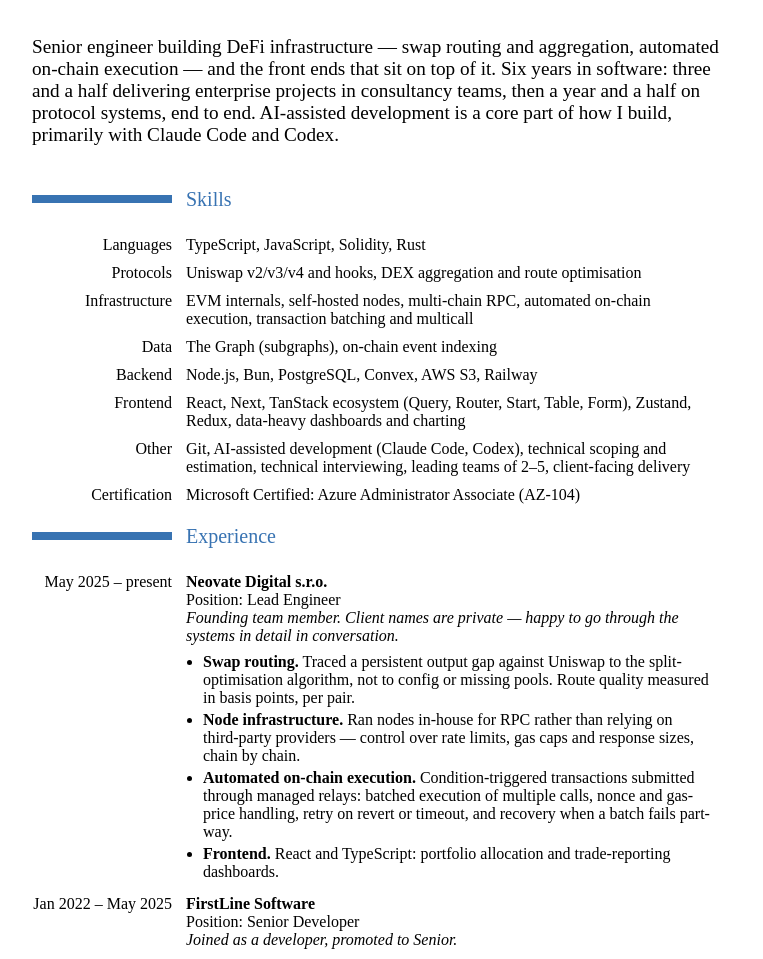
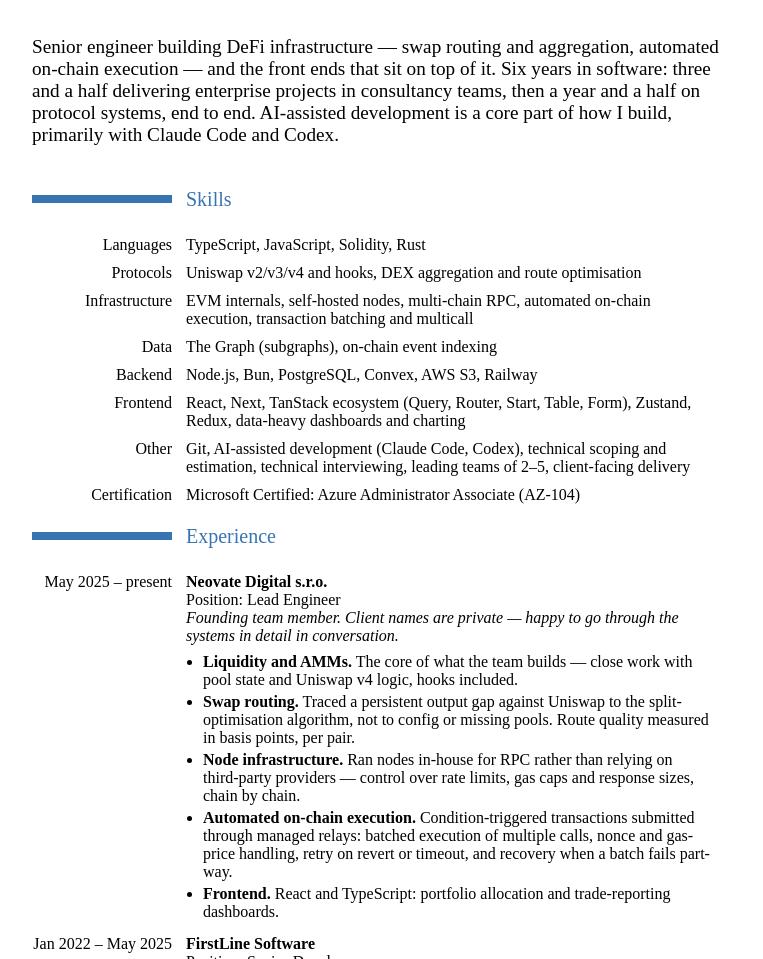
Before and after one commit to SannikovMatt/CV, a plain HTML site: page src/cv.html in a window 1280 px wide. Shown: the part 141-1100 px from the top of the page, without its empty margins (258-1021 px from the left). Drawn offline with Linux system fonts and the light colour scheme.

Commit message:
Add liquidity and AMM work to current role

```diff
--- a/src/cv.html
+++ b/src/cv.html
@@ -187,6 +187,8 @@
                             </p>
 
                             <ul>
+                                <li><b>Liquidity and AMMs.</b> The core of what the team builds &mdash;
+                                    close work with pool state and Uniswap v4 logic, hooks included.</li>
                                 <li><b>Swap routing.</b> Traced a persistent output gap against Uniswap to
                                     the split-optimisation algorithm, not to config or missing pools.
                                     Route quality measured in basis points, per pair.</li>
```
